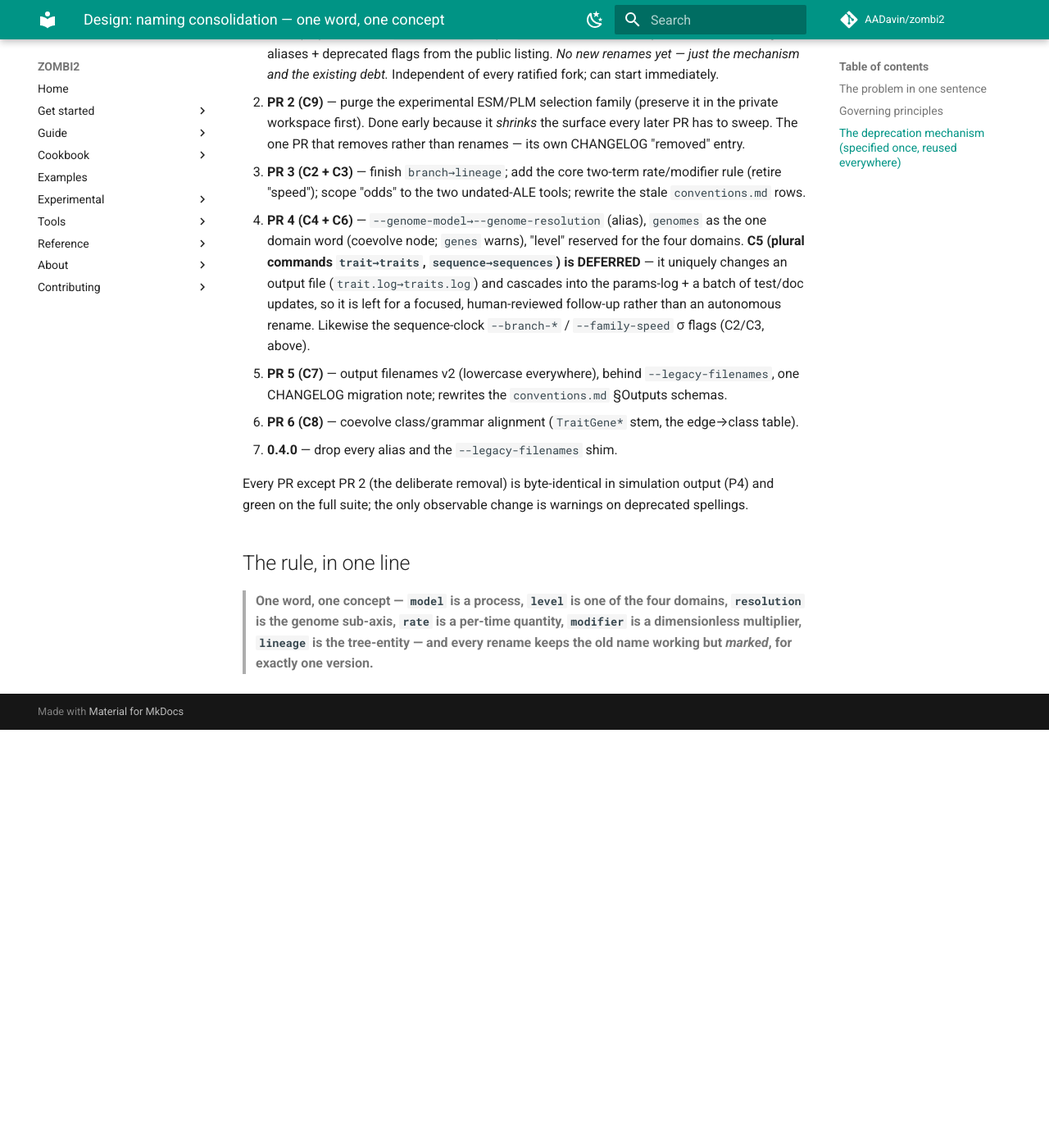
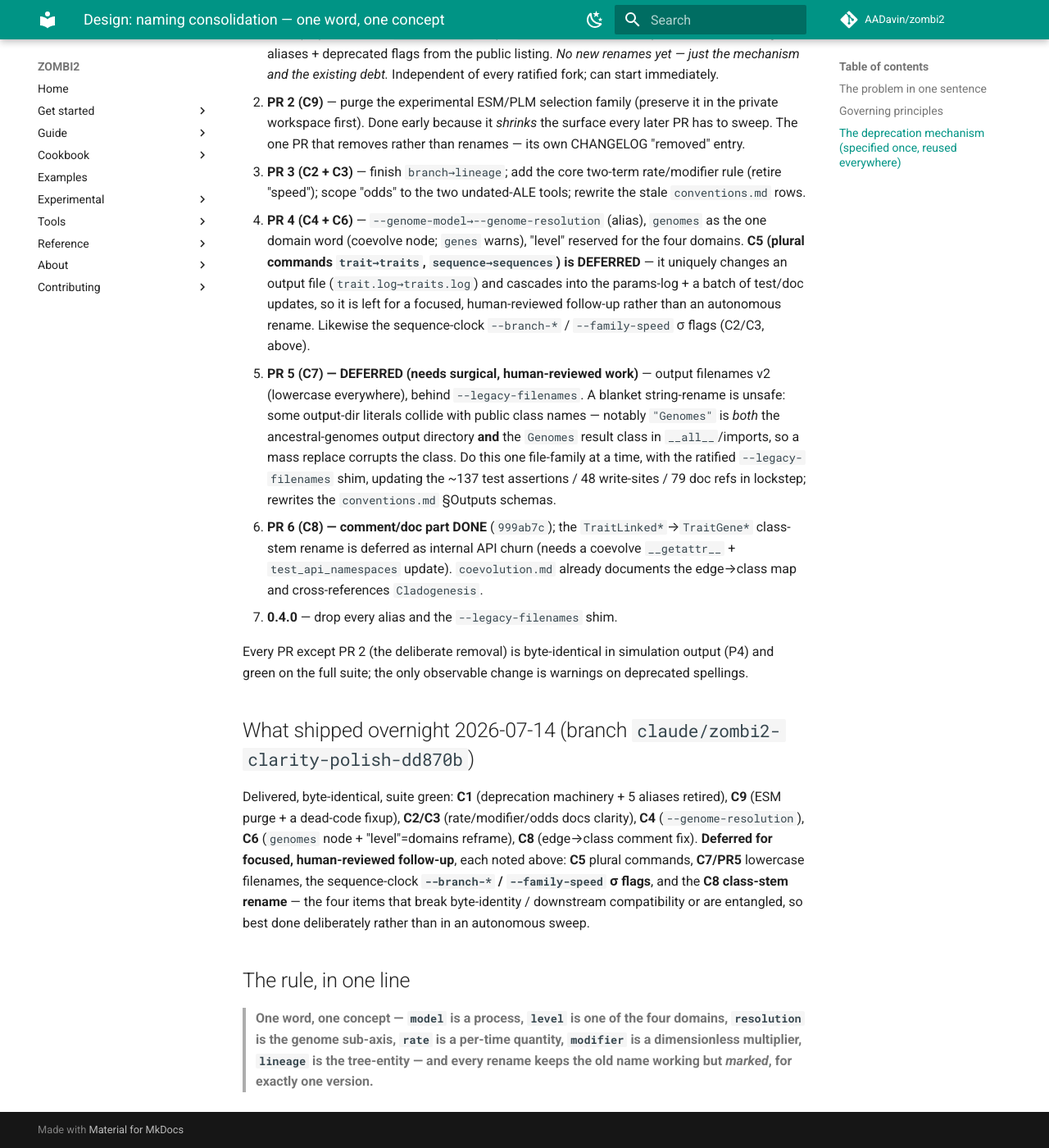
Before and after one commit to AADavin/zombi2, an MkDocs documentation site: the page built from docs/design/naming-consolidation.md, in a window 1280 px wide and 1400 px high, scrolled down 10890 px. Shown: the whole window at 82% size. Built offline with MkDocs 1.6.1 and Material for MkDocs 9.7.7, drawn with Linux system fonts in a browser that asks for light colours; comment, search, counter and statistics services are not loaded; before the commit the page ends 11780 px from its top, so only the background shows below that.

Commit message:
docs(design): record overnight status + PR5/PR6 deferrals
Notes what shipped (C1, C9, C2/C3, C4, C6, C8-comment) and why C5, C7/filenames,
the sequence-clock sigma flags, and the C8 class rename are deferred — including
the concrete gotcha that blocks an autonomous PR5 sweep (the "Genomes"
output-dir literal collides with the Genomes result class in __all__).

Co-Authored-By: Claude Opus 4.8 <noreply@anthropic.com>

```diff
--- a/docs/design/naming-consolidation.md
+++ b/docs/design/naming-consolidation.md
@@ -391,13 +391,30 @@ The four open forks, resolved 2026-07-14:
    (`trait.log→traits.log`) and cascades into the params-log + a batch of test/doc updates, so it is
    left for a focused, human-reviewed follow-up rather than an autonomous rename. Likewise the
    sequence-clock `--branch-*` / `--family-speed` σ flags (C2/C3, above).
-5. **PR 5 (C7)** — output filenames v2 (lowercase everywhere), behind `--legacy-filenames`, one
-   CHANGELOG migration note; rewrites the `conventions.md` §Outputs schemas.
-6. **PR 6 (C8)** — coevolve class/grammar alignment (`TraitGene*` stem, the edge→class table).
+5. **PR 5 (C7) — DEFERRED (needs surgical, human-reviewed work)** — output filenames v2 (lowercase
+   everywhere), behind `--legacy-filenames`. A blanket string-rename is unsafe: some output-dir
+   literals collide with public class names — notably `"Genomes"` is *both* the ancestral-genomes
+   output directory **and** the `Genomes` result class in `__all__`/imports, so a mass replace
+   corrupts the class. Do this one file-family at a time, with the ratified `--legacy-filenames` shim,
+   updating the ~137 test assertions / 48 write-sites / 79 doc refs in lockstep; rewrites the
+   `conventions.md` §Outputs schemas.
+6. **PR 6 (C8) — comment/doc part DONE** (`999ab7c`); the `TraitLinked*`→`TraitGene*` class-stem
+   rename is deferred as internal API churn (needs a coevolve `__getattr__` + `test_api_namespaces`
+   update). `coevolution.md` already documents the edge→class map and cross-references `Cladogenesis`.
 7. **0.4.0** — drop every alias and the `--legacy-filenames` shim.
 
 Every PR except PR 2 (the deliberate removal) is byte-identical in simulation output (P4) and green
 on the full suite; the only observable change is warnings on deprecated spellings.
+
+## What shipped overnight 2026-07-14 (branch `claude/zombi2-clarity-polish-dd870b`)
+
+Delivered, byte-identical, suite green: **C1** (deprecation machinery + 5 aliases retired), **C9**
+(ESM purge + a dead-code fixup), **C2/C3** (rate/modifier/odds docs clarity), **C4**
+(`--genome-resolution`), **C6** (`genomes` node + "level"=domains reframe), **C8** (edge→class
+comment fix). **Deferred for focused, human-reviewed follow-up**, each noted above: **C5** plural
+commands, **C7/PR5** lowercase filenames, the sequence-clock **`--branch-*` / `--family-speed` σ
+flags**, and the **C8 class-stem rename** — the four items that break byte-identity / downstream
+compatibility or are entangled, so best done deliberately rather than in an autonomous sweep.
 
 ## The rule, in one line
 
```
